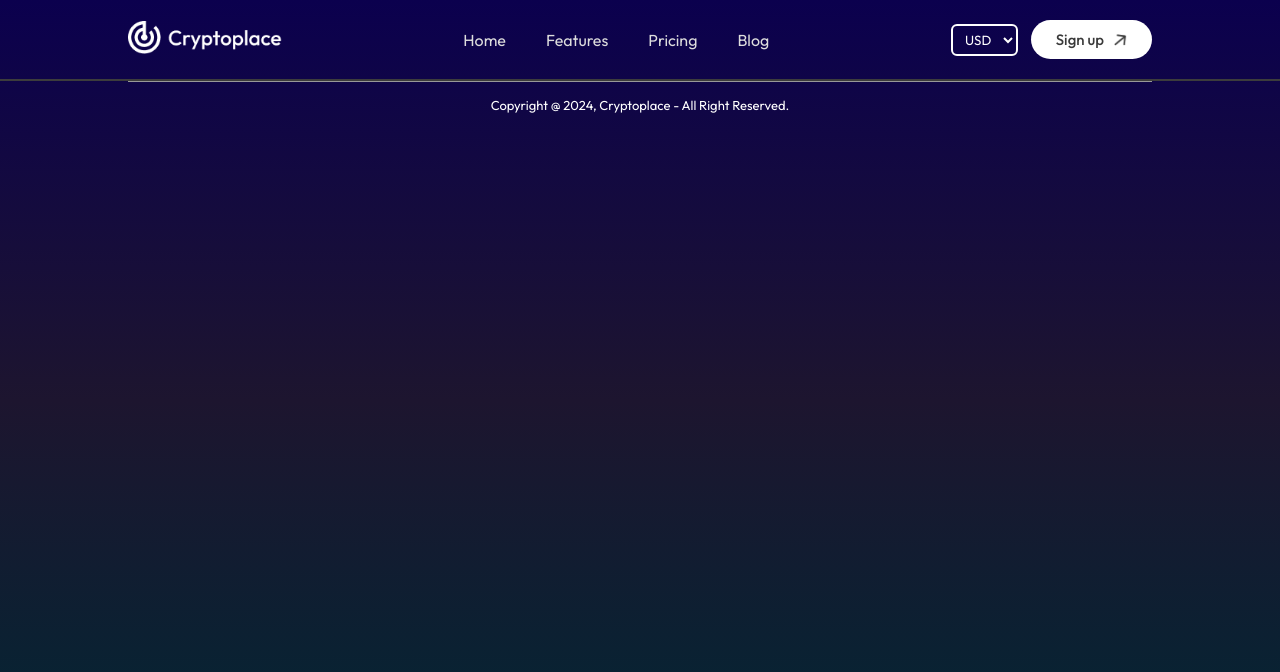
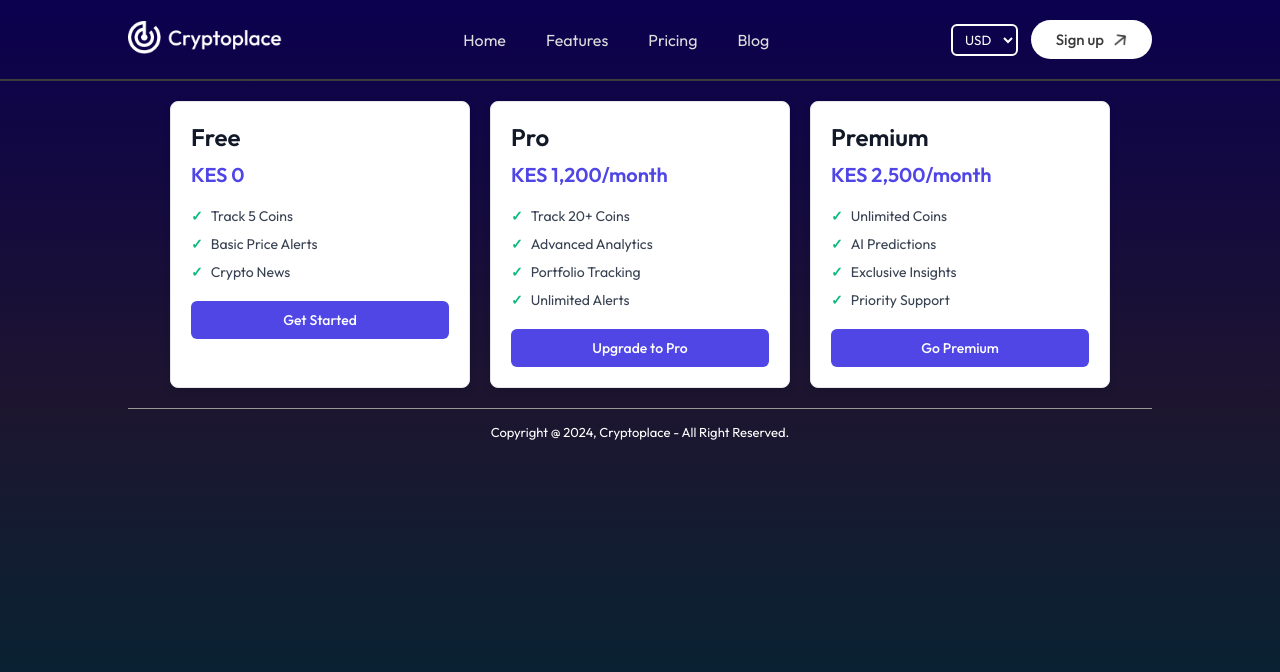
Before and after one commit to lixelamos/cryptotracker, a React (Vite) app: page /Pricing in a window 1280 px wide. Shown: the top 672 px of the page. Built offline with nearby package versions, Linux system fonts and the light colour scheme; no server answers.

Commit message:
pricing cards

```diff
--- a/package.json
+++ b/package.json
@@ -10,6 +10,7 @@
     "preview": "vite preview"
   },
   "dependencies": {
+    "framer-motion": "^12.5.0",
     "react": "^18.2.0",
     "react-dom": "^18.2.0",
     "react-google-charts": "^4.0.1",
@@ -19,10 +20,13 @@
     "@types/react": "^18.2.66",
     "@types/react-dom": "^18.2.22",
     "@vitejs/plugin-react": "^4.2.1",
+    "autoprefixer": "^10.4.21",
     "eslint": "^8.57.0",
     "eslint-plugin-react": "^7.34.1",
     "eslint-plugin-react-hooks": "^4.6.0",
     "eslint-plugin-react-refresh": "^0.4.6",
+    "postcss": "^8.5.3",
+    "tailwindcss": "^4.0.14",
     "vite": "^5.2.0"
   }
 }
--- a/src/App.jsx
+++ b/src/App.jsx
@@ -3,6 +3,8 @@ import Navbar from './components/Navbar/Navbar'
 import { Routes, Route } from 'react-router-dom'
 import Home from './pages/Home/Home'
 import Coin from './pages/Coin/Coin'
+import PricingPage from "./pages/Pricing/PricingPage";
+import Features from "./pages/Features/Feature";
 import Footer from './components/Footer/Footer'
 
 const App = () => {
@@ -12,6 +14,9 @@ const App = () => {
       <Routes>
         <Route path='/' element={<Home/>}/>
         <Route path='/coin/:coinId' element={<Coin/>}/>
+        <Route path="/Pricing" element={<PricingPage />} />
+        <Route path="/Features" element={<Features />} />
+
       </Routes>
       <Footer/>
     </div>
--- /dev/null
+++ b/src/components/Card/PRCard.jsx
@@ -0,0 +1,62 @@
+import React from "react";
+
+const PRCard = ({ title, price, features, buttonText }) => {
+  return (
+    <div
+      style={{
+        width: "300px",
+        padding: "20px",
+        border: "1px solid #e5e7eb",
+        borderRadius: "8px",
+        boxShadow: "0 4px 6px rgba(0, 0, 0, 0.1)",
+        backgroundColor: "white",
+        textAlign: "left",
+      }}
+    >
+      <h2 style={{ fontSize: "1.5rem", fontWeight: "600", color: "#111827" }}>
+        {title}
+      </h2>
+      <p style={{ fontSize: "1.25rem", fontWeight: "600", color: "#4f46e5", margin: "10px 0" }}>
+        {price}
+      </p>
+      <ul style={{ listStyle: "none", padding: "0", margin: "20px 0" }}>
+        {features.map((feature, index) => (
+          <li
+            key={index}
+            style={{
+              display: "flex",
+              alignItems: "center",
+              gap: "8px",
+              marginBottom: "10px",
+              fontSize: "0.875rem",
+              color: "#374151",
+            }}
+          >
+            <span style={{ color: "#10b981", fontWeight: "bold" }}>✓</span>
+            {feature}
+          </li>
+        ))}
+      </ul>
+      <button
+        style={{
+          width: "100%",
+          padding: "10px",
+          borderRadius: "6px",
+          border: "none",
+          backgroundColor: "#4f46e5",
+          color: "white",
+          fontSize: "0.875rem",
+          fontWeight: "500",
+          cursor: "pointer",
+          transition: "background 0.2s",
+        }}
+        onMouseEnter={(e) => (e.target.style.backgroundColor = "#4338ca")}
+        onMouseLeave={(e) => (e.target.style.backgroundColor = "#4f46e5")}
+      >
+        {buttonText}
+      </button>
+    </div>
+  );
+};
+
+export default PRCard;
--- a/src/components/Navbar/Navbar.jsx
+++ b/src/components/Navbar/Navbar.jsx
@@ -37,8 +37,8 @@ const Navbar = () => {
         </Link>
         <ul>
         <Link to={'/'}> <li>Home</li></Link>
-            <li>Features</li>
-            <li>Pricing</li>
+        <Link to="/features"><li>Features</li></Link>
+            <Link to="/pricing"><li>Pricing</li></Link>
             <li>Blog</li>
         </ul>
         <div className="nav-right">
--- a/src/context/CoinContext.jsx
+++ b/src/context/CoinContext.jsx
@@ -4,7 +4,7 @@ export const CoinContext = createContext();
 
 const CoinContextProvider = (props)=>{
 
-    const API_KEY = ' CG-cP2jX9BusRkX2UyyVDLjPuAK '
+    const API_KEY = "API_KEY"
 
     const [allCoin, setAllCoin] = useState([]);
     const [currency, setCurrency] = useState({
--- /dev/null
+++ b/src/pages/Pricing/PricingPage.jsx
@@ -0,0 +1,50 @@
+import React from "react";
+import PRCard from "../../components/Card/PRCard.jsx";
+const plans = [
+  {
+    name: "Free",
+    price: "KES 0",
+    features: ["Track 5 Coins", "Basic Price Alerts", "Crypto News"],
+    buttonText: "Get Started",
+  },
+  {
+    name: "Pro",
+    price: "KES 1,200/month",
+    features: [
+      "Track 20+ Coins",
+      "Advanced Analytics",
+      "Portfolio Tracking",
+      "Unlimited Alerts",
+    ],
+    buttonText: "Upgrade to Pro",
+  },
+  {
+    name: "Premium",
+    price: "KES 2,500/month",
+    features: [
+      "Unlimited Coins",
+      "AI Predictions",
+      "Exclusive Insights",
+      "Priority Support",
+    ],
+    buttonText: "Go Premium",
+  },
+];
+
+const PricingPage = () => {
+  return (
+    <div style={{ display: "flex", justifyContent: "center", gap: "20px", padding: "20px" }}>
+      {plans.map((plan, index) => (
+        <PRCard
+          key={index}
+          title={plan.name}
+          price={plan.price}
+          features={plan.features}
+          buttonText={plan.buttonText}
+        />
+      ))}
+    </div>
+  );
+};
+
+export default PricingPage;
```
Also changed, not shown: src/pages/Pricing/Pricingpage.css (added, +136 -0 lines), 2 other files (tests, documents, lock files or other folders).
